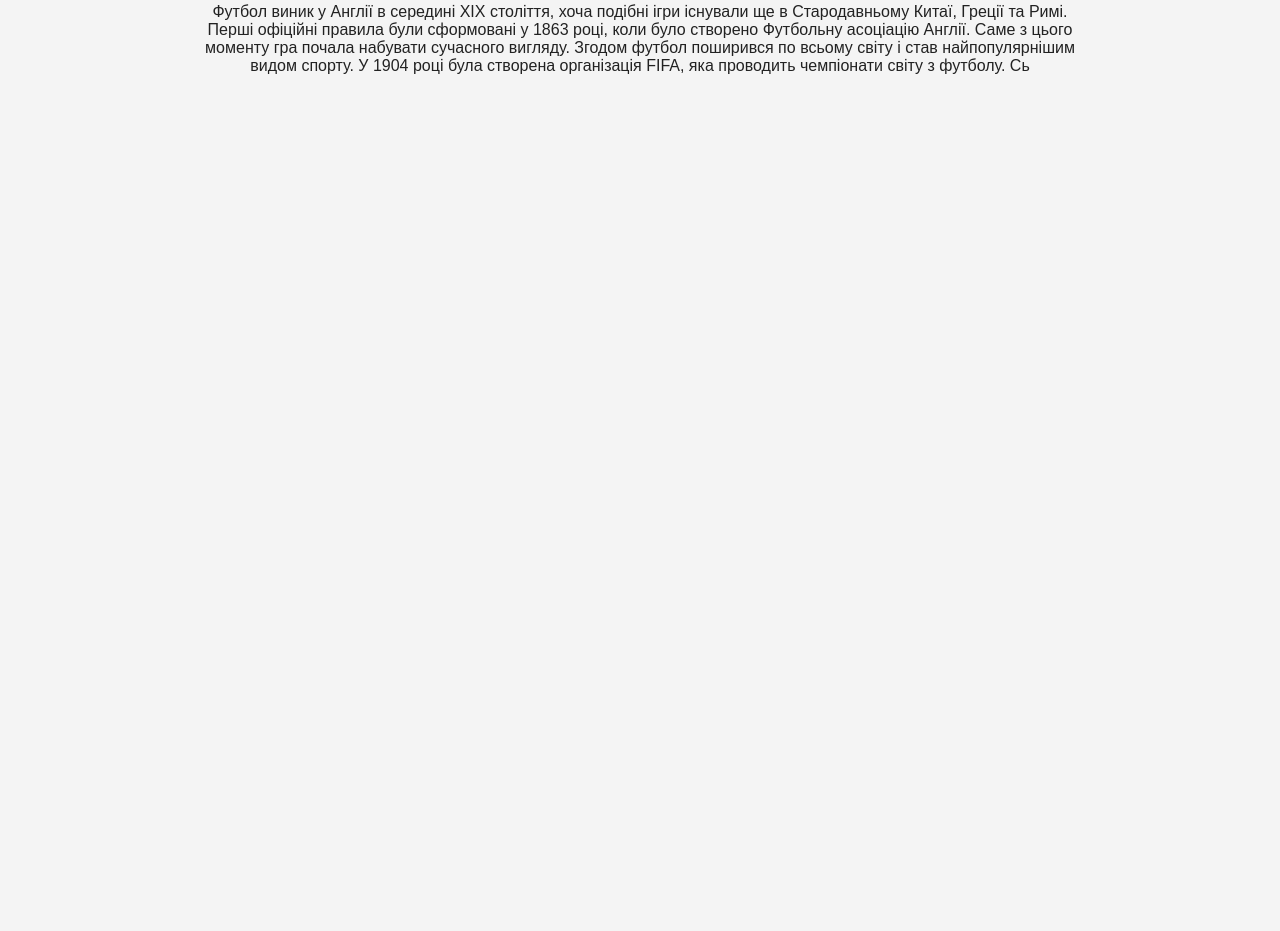
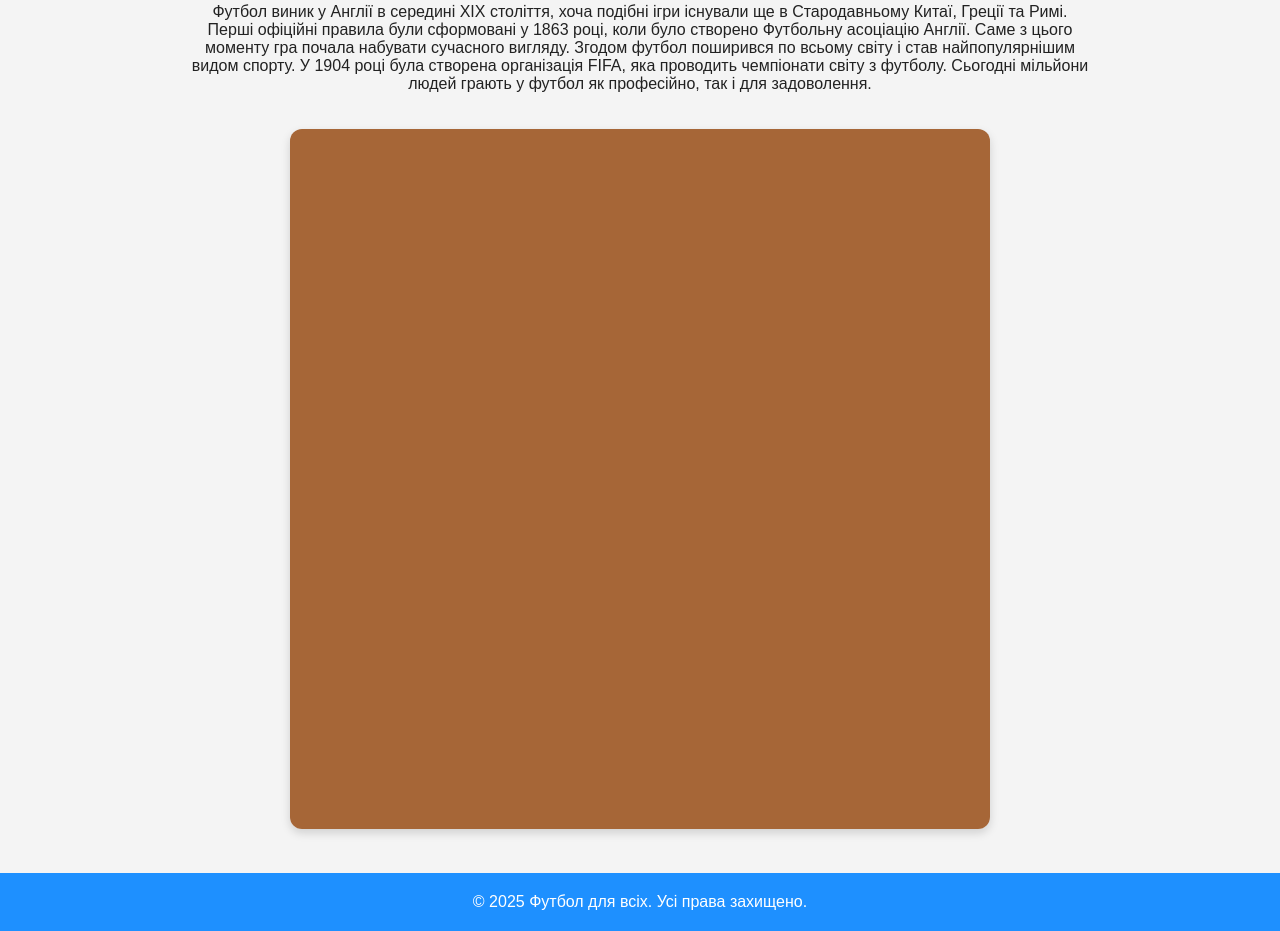
Before and after one commit to lyney874/football-for-everyone, a plain HTML site: page history.html in a window 1280 px wide. Shown: the part 218-1149 px from the top of the page. Before the commit the page ends 800 px from the top, so only its background shows below. Drawn offline with Linux system fonts and the light colour scheme.

Commit message:
Update history.html

```diff
--- a/history.html
+++ b/history.html
@@ -72,4 +72,14 @@
   </nav>
 
   <div class="content">
-    <p>Футбол виник у Англії в середині XIX століття, хоча подібні ігри існували ще в Стародавньому Китаї, Греції та Римі. Перші офіційні правила були сформовані у 1863 році, коли було створено Футбольну асоціацію Англії. Саме з цього моменту гра почала набувати сучасного вигляду. Згодом футбол поширився по всьому світу і став найпопулярнішим видом спорту. У 1904 році була створена організація FIFA, яка проводить чемпіонати світу з футболу. Сь
+    <p>Футбол виник у Англії в середині XIX століття, хоча подібні ігри існували ще в Стародавньому Китаї, Греції та Римі. Перші офіційні правила були сформовані у 1863 році, коли було створено Футбольну асоціацію Англії. Саме з цього моменту гра почала набувати сучасного вигляду. Згодом футбол поширився по всьому світу і став найпопулярнішим видом спорту. У 1904 році була створена організація FIFA, яка проводить чемпіонати світу з футболу. Сьогодні мільйони людей грають у футбол як професійно, так і для задоволення.</p>
+
+    <img src="history1.jpg" alt="Історія футболу" width="700" height="394">
+  </div>
+
+  <footer>
+    &copy; 2025 Футбол для всіх. Усі права захищено.
+  </footer>
+
+</body>
+</html>
```
